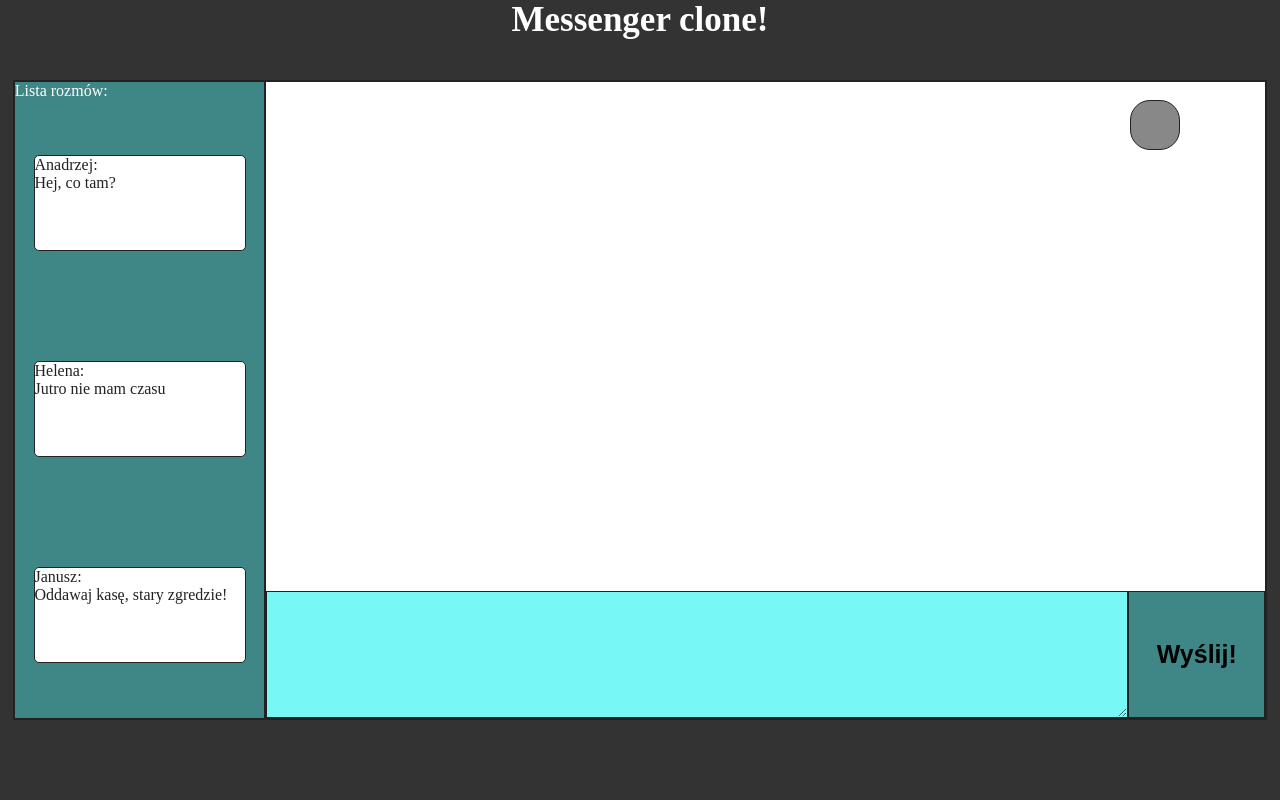
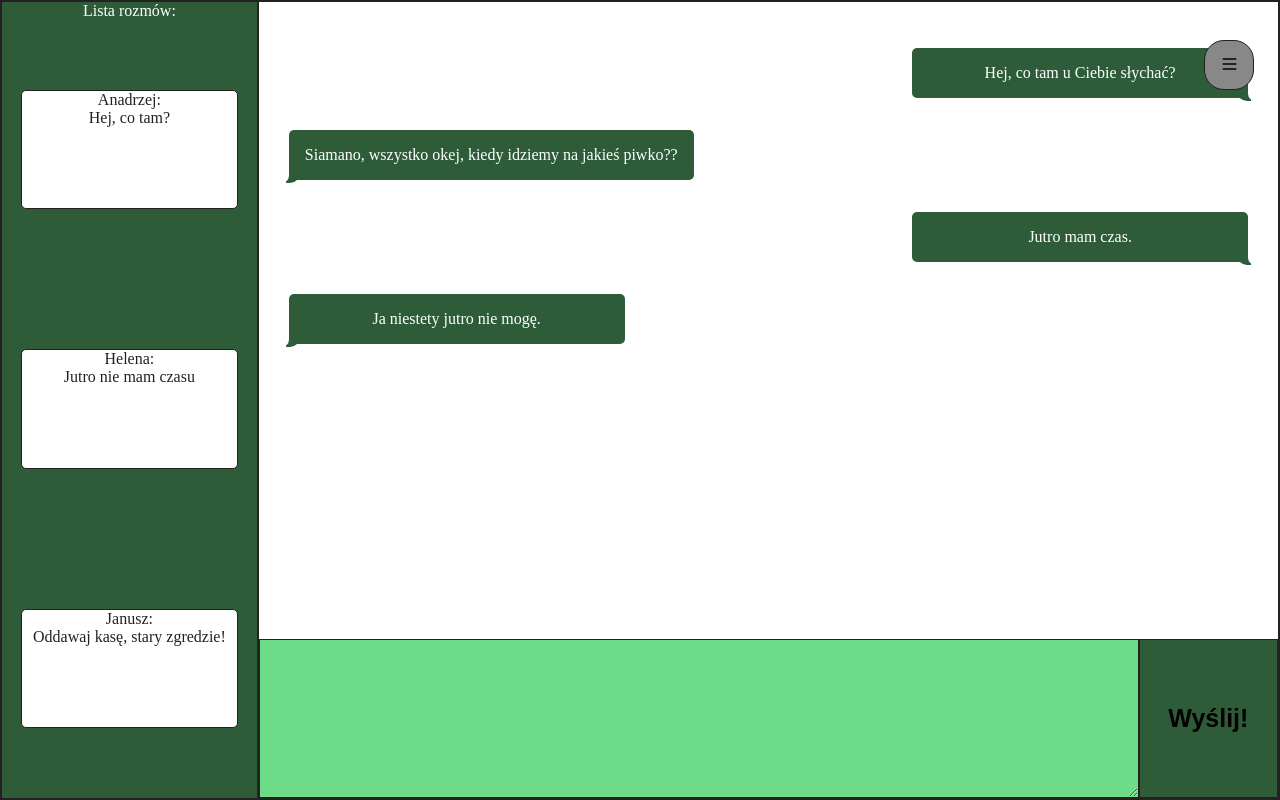
Before and after one commit to Kirweed/Messenger-clone, a Django app: template templates/index.html in a window 1280 px wide. Run offline with Django 3.2, Linux system fonts and the light colour scheme; the template is opened without the code that fills it, so the values that code supplies are empty; some libraries are stand-ins or nearby versions.

Commit message:
message bubble + simple authentication

```diff
--- a/messenger/urls.py
+++ b/messenger/urls.py
@@ -15,9 +15,10 @@ Including another URLconf
 """
 from django.contrib import admin
 from django.urls import path
-from webEngine.views import main_page_render
+from webEngine.views import main_page_render, messenger_main_view
 
 urlpatterns = [
     path('admin/', admin.site.urls),
     path('main/', main_page_render),
+    path('messenger/', messenger_main_view),
 ]
--- /dev/null
+++ b/static/index.css
@@ -0,0 +1,173 @@
+*{
+	box-sizing: border-box;
+}
+
+body {
+	background-color: #333;
+	margin: 0;
+	padding: 0;
+	color: #fff;
+	text-align: center;
+}
+
+.options {
+    z-index: 100;
+	position: absolute;
+	top: 5%;
+	right: 2%;
+	color: #222;
+	width: 50px;
+	height: 50px;
+	border: 1px solid #222;
+	border-radius: 20px;
+	padding: 15px;
+	background-color: #888;
+}
+
+.options:hover {
+	cursor: pointer;
+	background-color: #666;
+}
+
+.options-wrapper {
+    display: none;
+    position: absolute;
+    z-index: 100;
+    width: 150px;
+    height: 250px;
+    background-color: #2E5C39;
+    border-radius: 5px;
+}
+
+.container {
+	width: 100%;
+	height: 100vh;
+	margin-right: auto;
+	margin-left: auto;
+	border: 1px solid #222;
+	display: flex;
+}
+
+.conversation-box {
+	flex: 4;
+	border: 1px solid #222;
+}
+
+.conversation-window {
+	width: 100%;
+	height: 80%;
+	padding: 30px;
+	background-color: #fff;
+	display: flex;
+	flex-direction: column;
+}
+
+p.to-me-message,
+p.from-me-message {
+    padding: 1em;
+    background-color: #2E5C39;
+    max-width: 60%;
+    min-width: 35%;
+    min-height: 25px;
+    /*border: 1px solid #222;*/
+    border-radius: 5px;
+    align-self: flex-start;
+    position: relative;
+}
+
+p.to-me-message::before,
+p.from-me-message::before,
+p.to-me-message::after,
+p.from-me-message::after {
+    content: "";
+    display: block;
+    position: absolute;
+}
+
+p.from-me-message {
+    align-self: flex-end;
+}
+
+p.from-me-message::before {
+    bottom: -3px;
+    right: -3px;
+    width: 14px;
+    height: 14px;
+    border-bottom-left-radius: 10px;
+    background-color: #2E5C39;
+}
+
+p.from-me-message::after {
+    bottom: -3px;
+    right: -8px;
+    width: 8px;
+    height: 14px;
+    border-bottom-left-radius: 10px 9px;
+    background-color: #fff;
+}
+
+p.to-me-message::before {
+    bottom: -3px;
+    left: -3px;
+    width: 14px;
+    height: 14px;
+    border-bottom-right-radius: 10px;
+    background-color: #2E5C39;
+}
+
+p.to-me-message::after {
+    bottom: -3px;
+    left: -8px;
+    width: 8px;
+    height: 14px;
+    border-bottom-right-radius: 10px 9px;
+    background-color: #fff;
+}
+
+.typing-box {
+	width: 100%;
+	height: 20%;
+	display: flex;
+}
+
+.conversation-input {
+	flex: 7;
+	background-color: #6EDB89;
+	box-shadow: none;
+	border: 1px solid #222;
+	padding: 0px;
+	margin: 0px;
+	font-size: 20px;
+}
+
+.sending-button {
+	flex: 1;
+	background-color: #2E5C39;
+	box-shadow: none;
+	border: 1px solid #222;
+	font-size: 25px;
+	font-weight: bold;
+}
+
+.sending-button:hover {
+	cursor: pointer;
+	background-color: #32706f;
+}
+
+.inbox {
+	flex: 1;
+	border: 1px solid #222;
+	display: flex;
+	flex-direction: column;
+	background-color: #2E5C39;
+}
+
+.conversation {
+	width: 85%;
+	height: 15%;
+	border: 1px solid #222;
+	border-radius: 5px;
+	margin: auto auto;
+	background-color: #fff;
+	color: #222;
+}
--- a/static/main.css
+++ /dev/null
@@ -1,109 +0,0 @@
-*{
-	box-sizing: border-box;
-}
-
-body {
-	background-color: #333;
-	margin: 0;
-	padding: 0;
-	color: #fff;
-}
-
-.options {
-	position: absolute;
-	top: 100px;
-	right: 100px;
-	color: #222;
-	width: 50px;
-	height: 50px;
-	border: 1px solid #222;
-	border-radius: 20px;
-	padding: 15px;
-	background-color: #888;
-}
-
-.options:hover {
-	cursor: pointer;
-	background-color: #666;
-}
-
-header {
-	width: 100%;
-	height: 10vh;
-	text-align: center;
-	font-weight: bold;
-	font-size: 35px;
-}
-
-.container {
-	width: 98vw;
-	height: 80vh;
-	margin-right: auto;
-	margin-left: auto;
-	border: 1px solid #222;
-	display: flex;
-}
-
-.conversation-box {
-	flex: 4;
-	border: 1px solid #222;
-}
-
-.conversation-window {
-	width: 100%;
-	height: 80%;
-	background-color: #fff;
-}
-
-.typing-box {
-	width: 100%;
-	height: 20%;
-	display: flex;
-}
-
-.conversation-input {
-	flex: 7;
-	background-color: #77f7f5;
-	box-shadow: none;
-	border: 1px solid #222;
-	padding: 0px;
-	margin: 0px;
-	font-size: 20px;
-}
-
-.sending-button {
-	flex: 1;
-	background-color: #3e8786;
-	box-shadow: none;
-	border: 1px solid #222;
-	font-size: 25px;
-	font-weight: bold;
-}
-
-.sending-button:hover {
-	cursor: pointer;
-	background-color: #32706f;
-}
-
-.inbox {
-	flex: 1;
-	border: 1px solid #222;
-	display: flex;
-	flex-direction: column;
-	background-color: #3e8786;
-}
-
-.conversation {
-	width: 85%;
-	height: 15%;
-	border: 1px solid #222;
-	border-radius: 5px;
-	margin: auto auto;
-	background-color: #fff;
-	color: #222;
-}
-
-footer {
-	width: 100%;
-	height: 10vh;
-}
--- a/static/main.js
+++ b/static/main.js
@@ -1,3 +1,6 @@
+let show_opt = false;
+const opt = $('.options');
+
 function $(handler) {
 	return document.querySelector(handler);
 }
@@ -5,3 +8,21 @@ function $(handler) {
 $('.sending-button').addEventListener('click', (event) => {
 	$('.conversation-input').value = '';
 });
+
+opt.addEventListener('click', (event) => {
+
+    const opt_w = $('.options-wrapper');
+    let calc;
+
+    if(show_opt === false) {
+        opt_w.style.top = opt.offsetTop + opt.offsetHeight + "px";
+        opt_w.style.display = 'block';
+        calc = window.outerWidth - opt.offsetLeft - opt.offsetWidth;
+        console.log(calc);
+        opt_w.style.right = calc + "px";
+        show_opt = true;
+    } else {
+        opt_w.style.display = 'none';
+        show_opt = false;
+    }
+});
--- a/templates/index.html
+++ b/templates/index.html
@@ -1,21 +1,23 @@
-<!DOCTYPE html>
-<html lang="pl">
+{% extends 'main.html' %}
 
-  <head>
+{% load static %}
 
-     <meta charset="utf-8">
-     <title>Messenger clone</title>
+{% block title %}
+	Messenger clone
+{% endblock %}
 
-     <meta http-equiv="X-Ua-Compatible" content="IE=edge,chrome=1">
-	 <meta name="viewport" content="width=device-width, initial-scale=1.0">
-     <link rel="stylesheet" type = "text/css" href="main.css">
+{% block links %}
+	<link rel = "stylesheet" type = "text/css" href = "{% static 'index.css' %}">
+	<script src="https://kit.fontawesome.com/f1cf22dfa1.js" crossorigin="anonymous"></script>
+{% endblock %}
 
-  </head>
-  <body>
+{% block site %}
 
-	<header> Messenger clone!</header>
+	<div class = "options"><i class="fas fa-bars"></i></div>
 
-	<div class = "options"></div>
+	<div class = "options-wrapper">
+		<button class = "log-out-btn">Log out!</button>
+	</div>
 
 	<div class = "container">
 		<div class = "inbox">
@@ -40,7 +42,20 @@
 			</div>
 		</div>
 		<div class = "conversation-box">
-			<div class = "conversation-window"></div>
+			<div class = "conversation-window">
+				<p class = "from-me-message">
+					Hej, co tam u Ciebie słychać?
+				</p>
+				<p class = "to-me-message">
+					Siamano, wszystko okej, kiedy idziemy na jakieś piwko??
+				</p>
+				<p class = "from-me-message">
+					Jutro mam czas.
+				</p>
+				<p class = "to-me-message">
+					Ja niestety jutro nie mogę.
+				</p>
+			</div>
 			<div class = "typing-box">
 				<textarea type = "text" class = "conversation-input"></textarea>
 				<button class = "sending-button">Wyślij!</button>
@@ -48,10 +63,6 @@
 		</div>
 	</div>
 
-	<footer></footer>
+	<script src = "{% static 'main.js' %}"></script>
 
-	<script src = "main.js"></script>
-
-  </body>
-
-</html>
+{% endblock %}
--- a/templates/main_page.html
+++ b/templates/main_page.html
@@ -16,8 +16,9 @@
 
     <main>
         <section class = "login-section">
-            <form class = "login-form">
-                <input type = "text" name = "email" placeholder = "email">
+            <form class = "login-form" method = "POST">
+                {% csrf_token %}
+                <input type = "text" name = "username" placeholder = "username">
                 <input type = "password" name = "password" placeholder = "password">
                 <input type = "submit" value = "log in!">
             </form>
```
Also changed, not shown: webEngine/views.py (+20 -2 lines).
